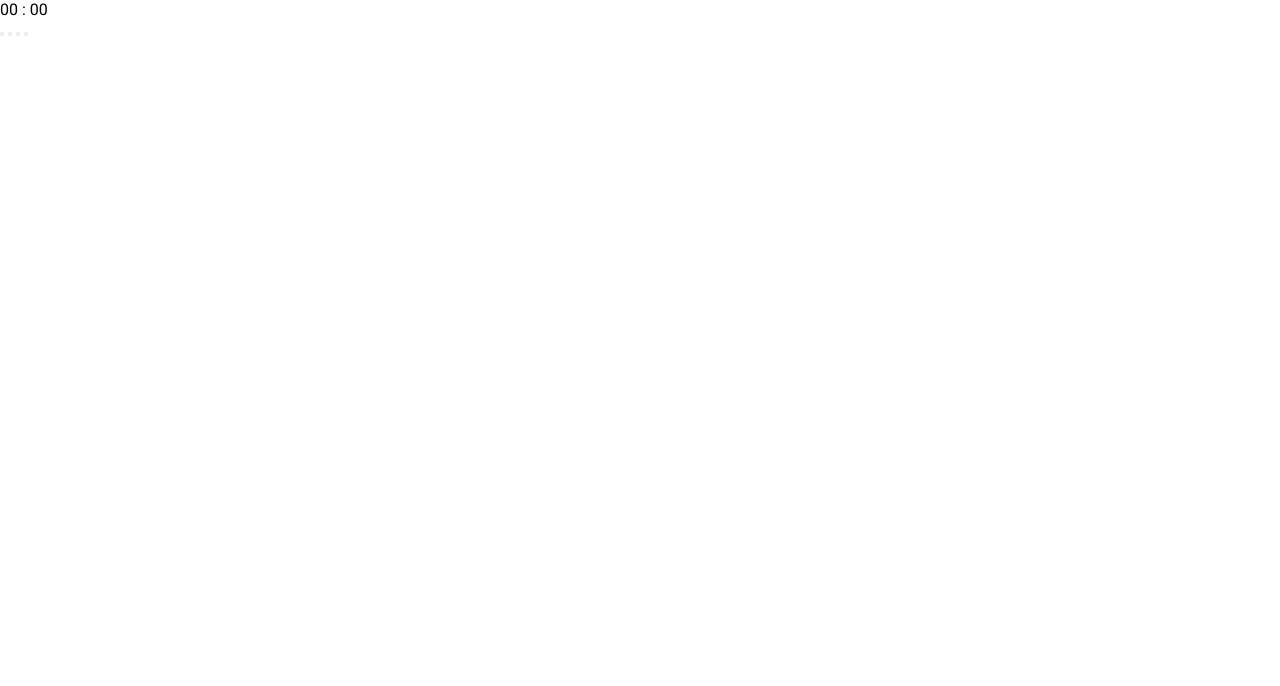
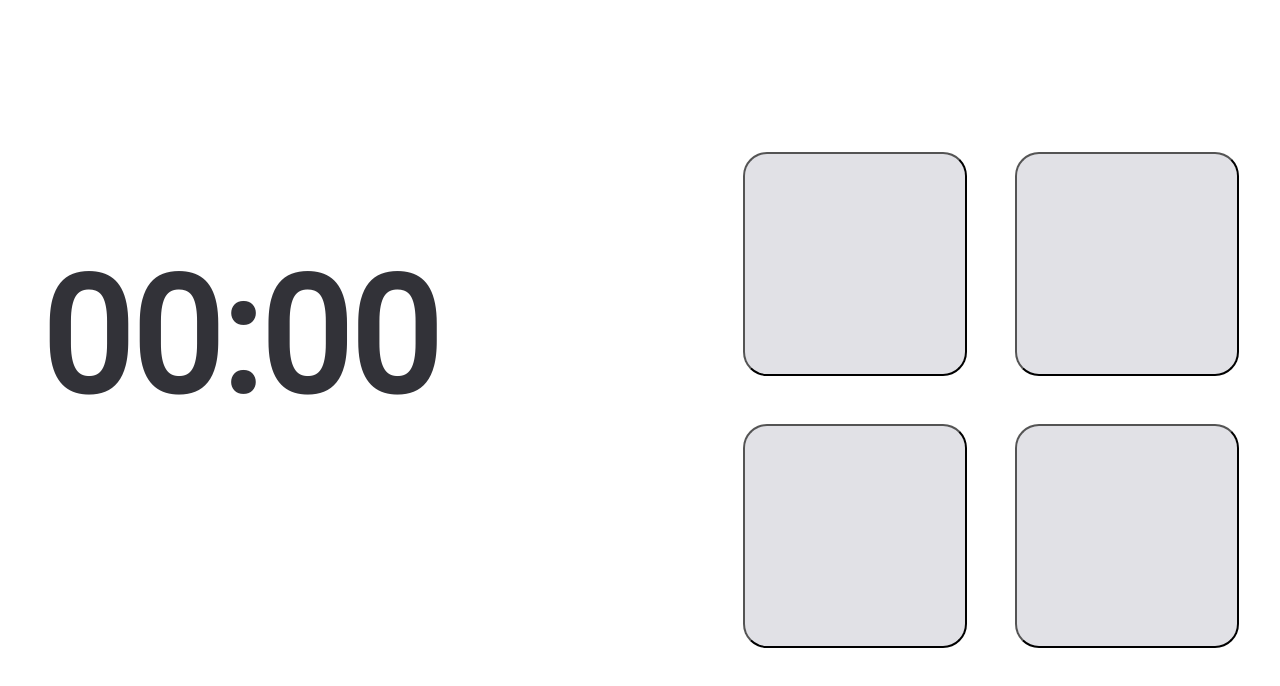
Before and after one commit to ChrisRufino/FocusTimerUP, a plain HTML site: page index.html in a window 1280 px wide. Drawn offline with Linux system fonts and the light colour scheme.

Commit message:
cssFinish

```diff
--- a/index.html
+++ b/index.html
@@ -19,7 +19,8 @@
     />
   </head>
   <body>
-    <div #app>
+    <main #app>
+      <div class="timer">
         <section id="counter" class="flex">
           <span>00</span>
           <span>:</span>
@@ -40,13 +41,16 @@
             <span class="sr-only">decrease minutes</span>
           </button>
         </section>
+      </div>
 
-      <!-- Em análise -->
-      <!-- <section id="seasons" class="flex">
-        <button><img src="./assets/fire.svg" alt="fire" /></button>
-        <button><img src="./assets/coffe.svg" alt="coffe shop" /></button>
+      <div class="box">
+        <section id="seasons">
+          <button class="ph ph-tree"></button>
           <button class="ph ph-cloud-snow"></button>
-      </section> -->
+          <button class="ph ph-storefront"></button>
+          <button class="ph ph-fire"></button>
+        </section>
       </div>
+    </main>
   </body>
 </html>
--- a/style.css
+++ b/style.css
@@ -35,15 +35,60 @@ html.blue {
 body {
   font-family: "Roboto", sans-serif;
 
-  /* display: grid;
+  display: grid;
   height: 100vh;
-  place-content: center; */
+  place-content: center;
 }
 
-#app {
-  display: grid;
-  justify-content: center;
+main {
+  display: flex;
+  gap: 19rem;
 }
-#app section #counter {
+
+button {
+  cursor: pointer;
+}
+.flex {
+  display: flex;
+}
+
+#counter {
+  margin-top: 5.8rem;
+}
+
+#counter span {
+  color: var(--number-Timer);
+
+  font-size: 10rem;
+  font-weight: bold;
   text-transform: uppercase;
 }
+
+#controls {
+  display: flex;
+  gap: 4rem;
+  align-items: center;
+  font-size: 3rem;
+}
+
+#controls button {
+  background-color: transparent;
+  border: 0;
+  font-size: 3.5rem;
+}
+
+#seasons {
+  display: grid;
+  grid-template-rows: repeat(2, 1fr);
+  grid-template-columns: 1fr 1fr;
+  gap: 3rem;
+}
+
+.box section button {
+  background-color: var(--bg-buttons);
+  border-radius: 1.5rem;
+  font-size: 5.6rem;
+
+  height: 14rem;
+  width: 14rem;
+}
```
Lines whose indentation alone changed are shown as unchanged.
